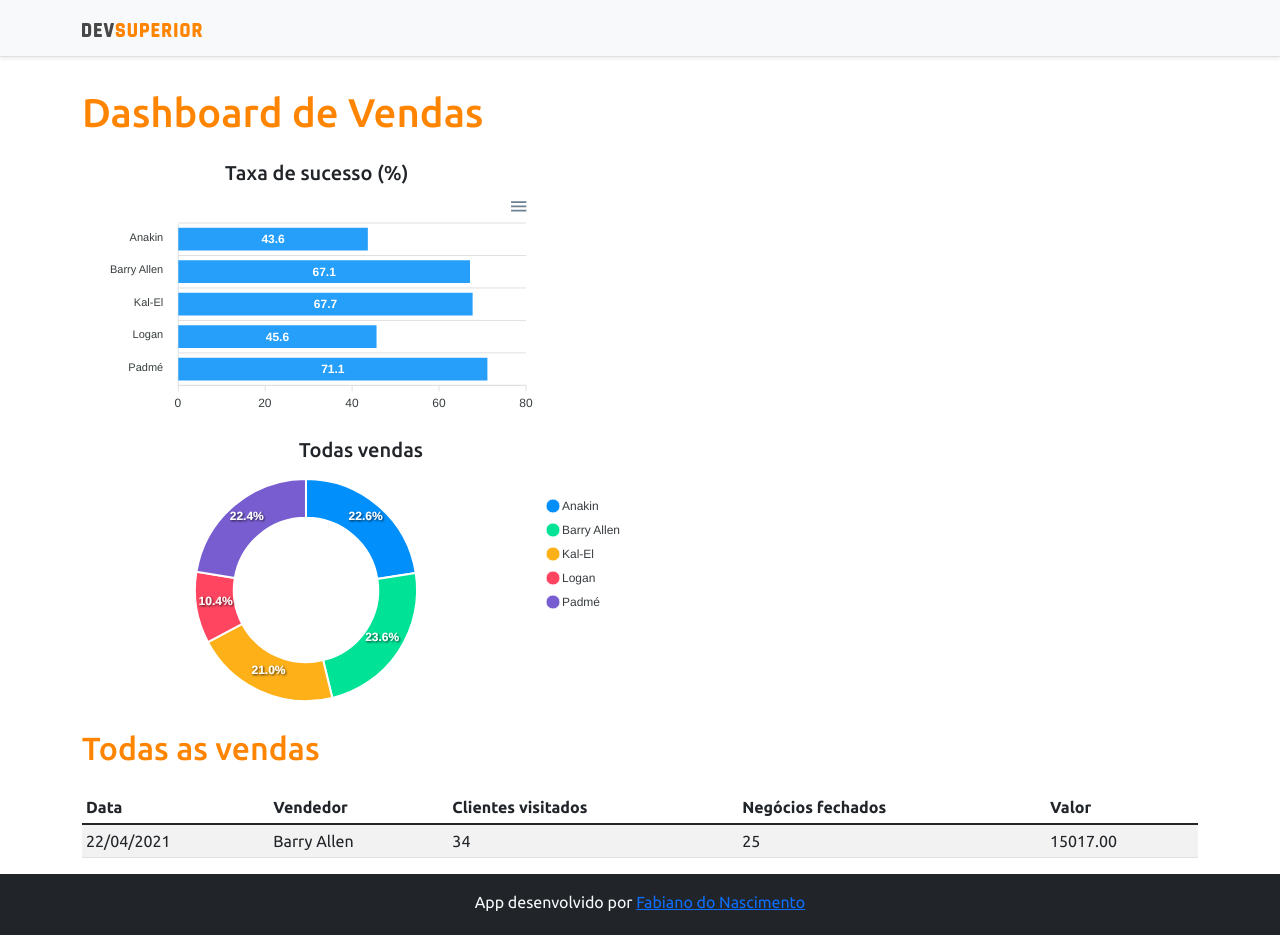
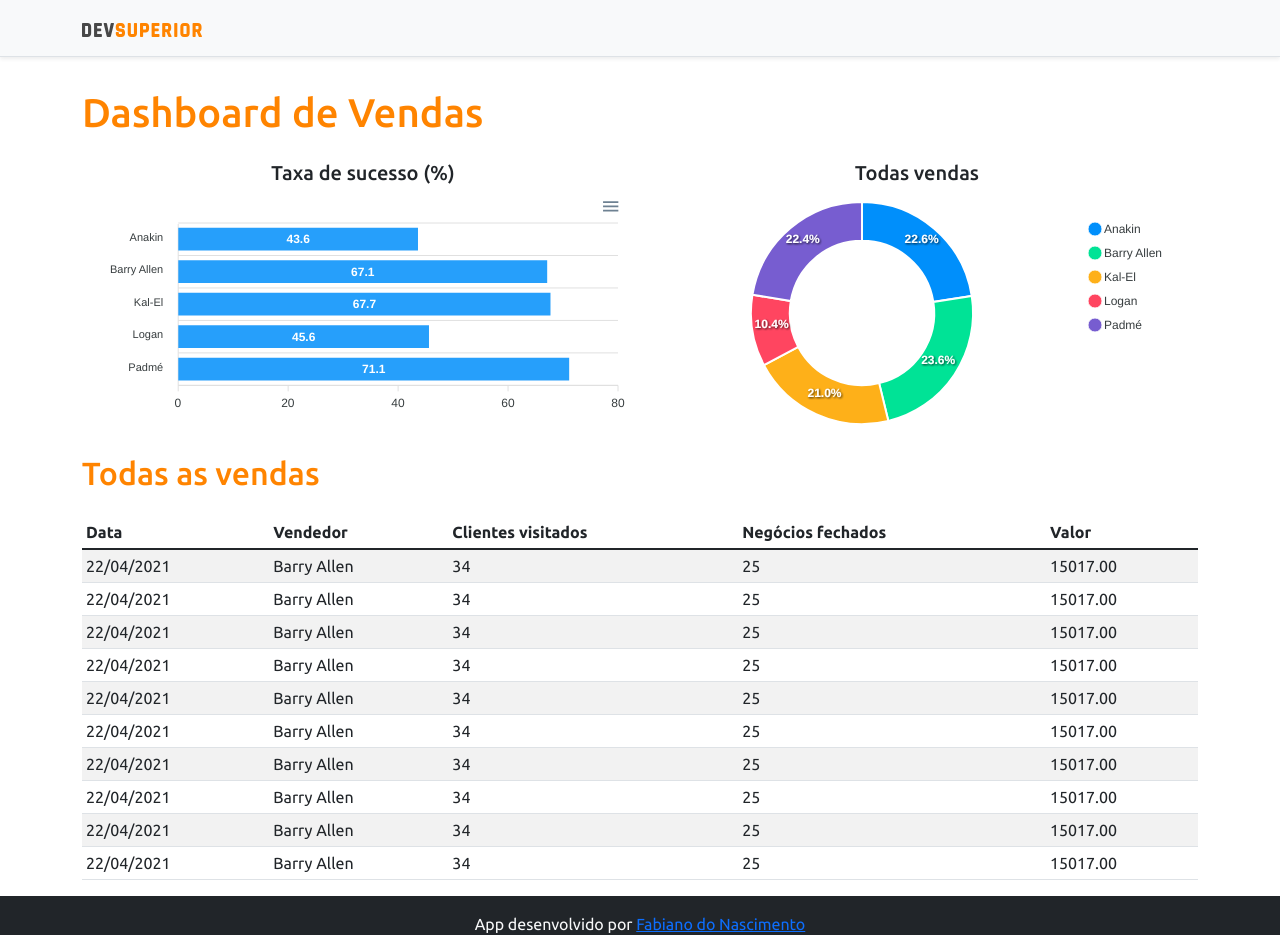
Before and after one commit to nasctFabiano/projeto-sds3, a React (Create React App) app in the folder frontend/: page / in a window 1280 px wide. Shown: the top 935 px of the page. Built offline with nearby package versions, Linux system fonts and the light colour scheme.

Commit message:
Ajustes finais aula01

```diff
--- a/frontend/src/App.tsx
+++ b/frontend/src/App.tsx
@@ -12,16 +12,16 @@
         <h1 className="text-primary py-3">Dashboard de Vendas</h1>
 
     <div className="row px-3">
-      <div className="col-sm-5">
+      <div className="col-sm-6">
         <h5 className="text-center" text-secondary>Taxa de sucesso (%)</h5>
         <BarChart />
       </div>
-    </div>
-    <div className="col-sm-6 left 30px">
+
+    <div className="col-sm-6">
         <h5 className="text-center" text-secondary>Todas vendas</h5>
         <DonutChart />
       </div>
-
+      </div>
       <div className="py-3">
         <h2 className="text-primary">Todas as vendas</h2>
       </div>
--- a/frontend/src/components/DataTable/index.tsx
+++ b/frontend/src/components/DataTable/index.tsx
@@ -19,6 +19,70 @@
                         <td>25</td>
                         <td>15017.00</td>
                     </tr>
+                    <tr>
+                        <td>22/04/2021</td>
+                        <td>Barry Allen</td>
+                        <td>34</td>
+                        <td>25</td>
+                        <td>15017.00</td>
+                    </tr>
+                    <tr>
+                        <td>22/04/2021</td>
+                        <td>Barry Allen</td>
+                        <td>34</td>
+                        <td>25</td>
+                        <td>15017.00</td>
+                    </tr>
+                    <tr>
+                        <td>22/04/2021</td>
+                        <td>Barry Allen</td>
+                        <td>34</td>
+                        <td>25</td>
+                        <td>15017.00</td>
+                    </tr>
+                    <tr>
+                        <td>22/04/2021</td>
+                        <td>Barry Allen</td>
+                        <td>34</td>
+                        <td>25</td>
+                        <td>15017.00</td>
+                    </tr>
+                    <tr>
+                        <td>22/04/2021</td>
+                        <td>Barry Allen</td>
+                        <td>34</td>
+                        <td>25</td>
+                        <td>15017.00</td>
+                    </tr>
+                    <tr>
+                        <td>22/04/2021</td>
+                        <td>Barry Allen</td>
+                        <td>34</td>
+                        <td>25</td>
+                        <td>15017.00</td>
+                    </tr>
+                    <tr>
+                        <td>22/04/2021</td>
+                        <td>Barry Allen</td>
+                        <td>34</td>
+                        <td>25</td>
+                        <td>15017.00</td>
+                    </tr>
+                    <tr>
+                        <td>22/04/2021</td>
+                        <td>Barry Allen</td>
+                        <td>34</td>
+                        <td>25</td>
+                        <td>15017.00</td>
+                    </tr>
+                    <tr>
+                        <td>22/04/2021</td>
+                        <td>Barry Allen</td>
+                        <td>34</td>
+                        <td>25</td>
+                        <td>15017.00</td>
+                    </tr>
+
                 </tbody>
             </table>
         </div>
```
Also changed, not shown: frontend/src/assets/css/styles.css (line endings or trailing spaces).
